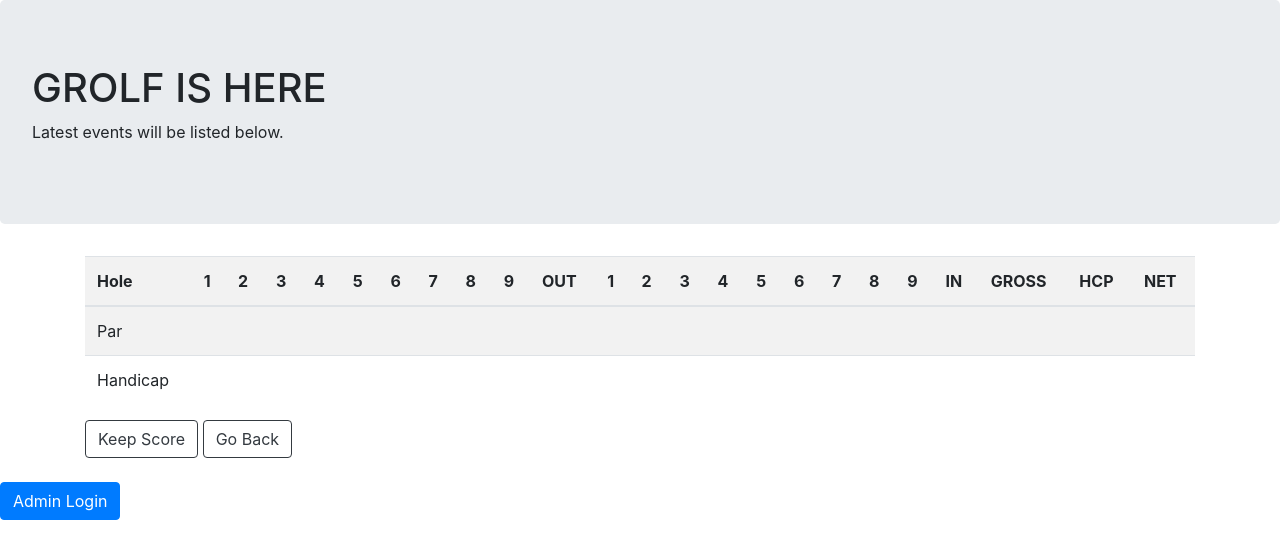
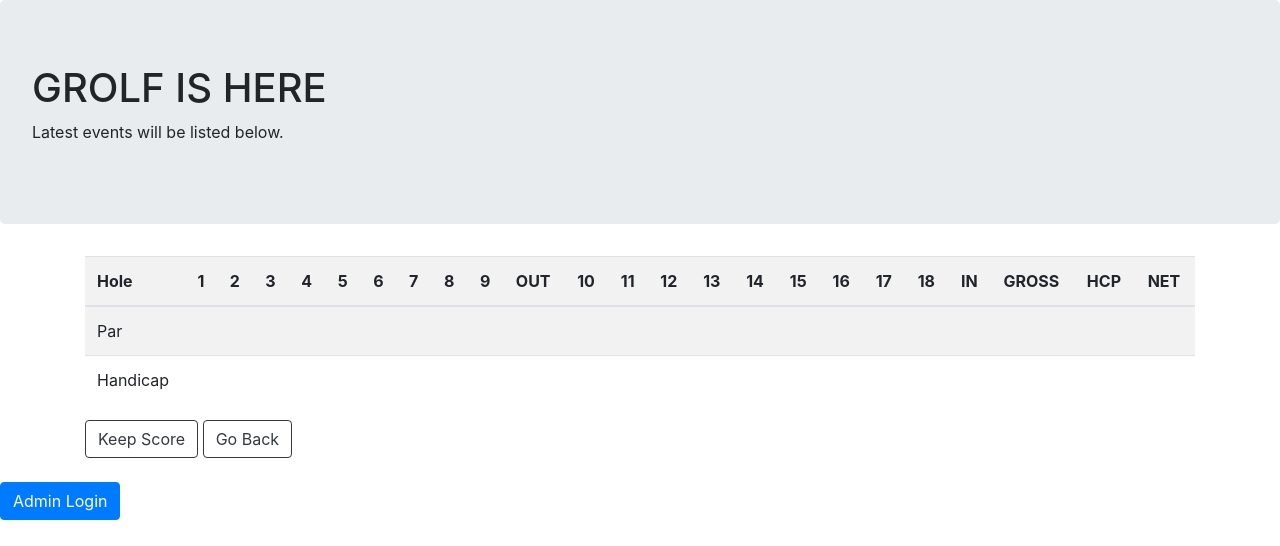
Before and after one commit to texasbones11/grolf, a Django app: template events/templates/events/leaderboard.html in a window 1280 px wide. Shown: the top 546 px of the page. Run offline with Django 3.2, Linux system fonts and the light colour scheme; the template is opened without the code that fills it, so the values that code supplies are empty; some libraries are stand-ins or nearby versions.

Commit message:
added by Will

```diff
--- a/events/templates/events/leaderboard.html
+++ b/events/templates/events/leaderboard.html
@@ -18,15 +18,15 @@
                                 <th>8</th>
 				<th>9</th>
 				<th>OUT</th>
-                                <th>1</th>
-                                <th>2</th>
-                                <th>3</th>
-                                <th>4</th>
-                                <th>5</th>
-                                <th>6</th>
-                                <th>7</th>
-                                <th>8</th>
-                                <th>9</th>
+                                <th>10</th>
+				<th>11</th>
+                                <th>12</th>
+                                <th>13</th>
+                                <th>14</th>
+                                <th>15</th>
+                                <th>16</th>
+                                <th>17</th>
+                                <th>18</th>
                                 <th>IN</th>
 				<th>GROSS</th>
 				<th>HCP</th>
```
Also changed, not shown: events/templates/events/scorecard.html (+2 -5 lines), events/views.py (+15 -13 lines), 2 other files.
